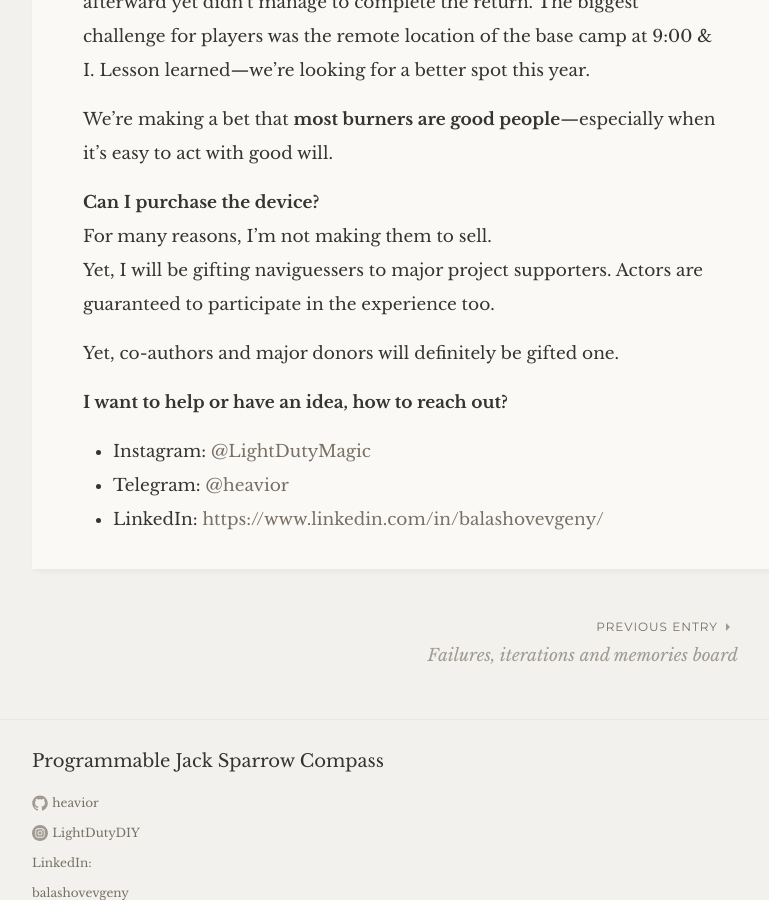
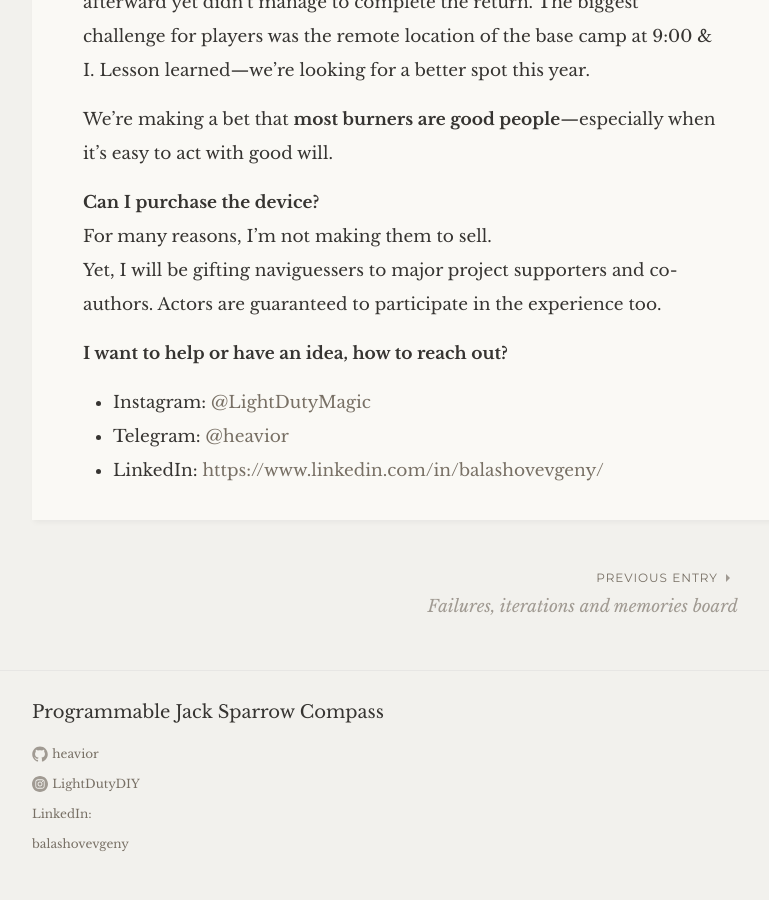
Before and after one commit to heavior/jack-sparrow-compass, a Jekyll site: the page built from _posts/2024-03-26-bm-2025.markdown, in a window 1280 px wide and 900 px high, scrolled down 5016 px. Shown: the whole window, without its empty margins (238-1007 px from the left). Built offline with Jekyll 4.4.1, drawn with Linux system fonts in a browser that asks for light colours; some web fonts are replaced.

Commit message:
Update 2024-03-26-bm-2025.markdown

```diff
--- a/_posts/2024-03-26-bm-2025.markdown
+++ b/_posts/2024-03-26-bm-2025.markdown
@@ -66,7 +66,7 @@
 
 ---
 
-**How to Participate**
+###**How to Participate**
 
 There are four ways to help create the magic:
 
@@ -105,9 +105,7 @@
 
 **Can I purchase the device?**
 For many reasons, I’m not making them to sell.
-Yet, I will be gifting naviguessers to major project supporters. Actors are guaranteed to participate in the experience too.
-
-Yet, co-authors and major donors will definitely be gifted one.
+Yet, I will be gifting naviguessers to major project supporters and co-authors. Actors are guaranteed to participate in the experience too.
 
 **I want to help or have an idea, how to reach out?**
 
```
